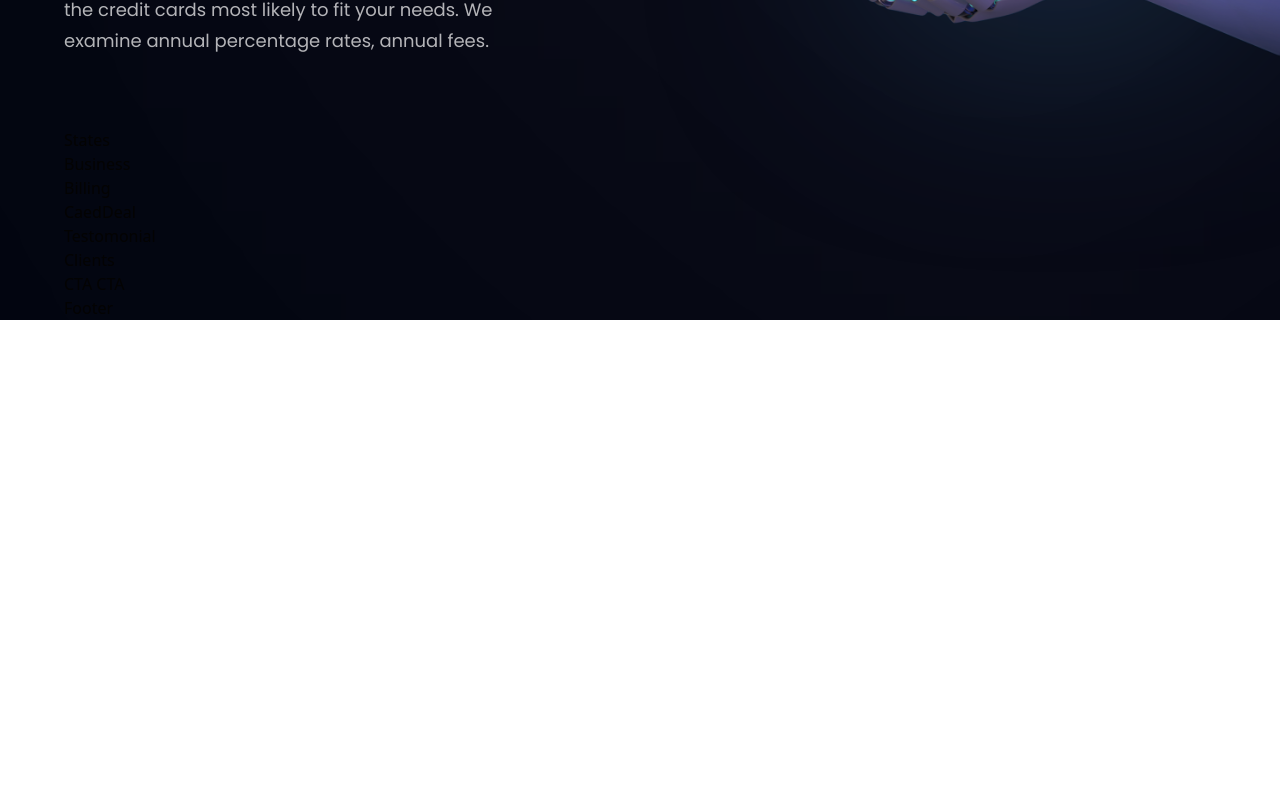
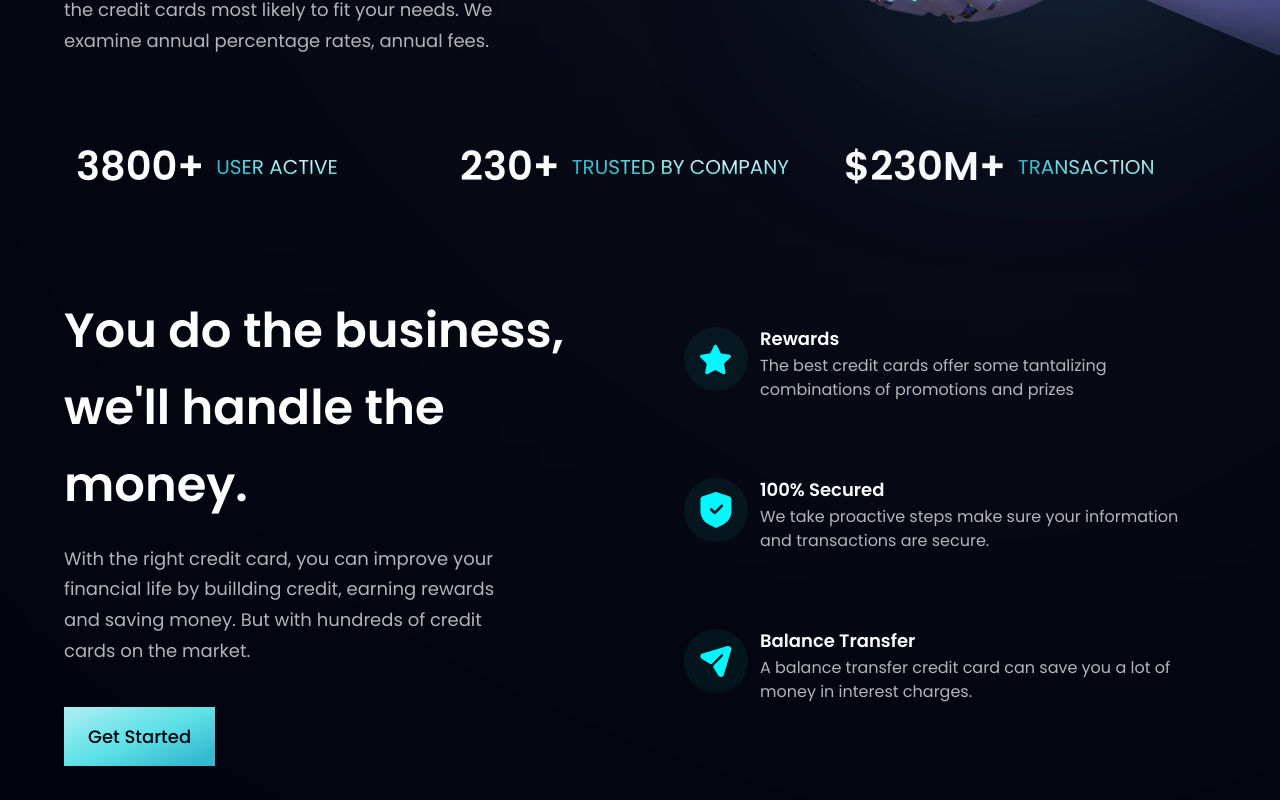
Before and after one commit to Suhelpatel786/react-tailwind-single-page-website, a React (Vite) app: page / in a window 1280 px wide. Shown: the part 660-1460 px from the top of the page. Before the commit the page ends 980 px from the top, so only its background shows below. Built offline with nearby package versions, Linux system fonts and the light colour scheme.

Commit message:
Stats , Features *

```diff
--- a/src/components/Business.jsx
+++ b/src/components/Business.jsx
@@ -1,7 +1,59 @@
 import React from "react";
 
+import { features } from "../constants";
+import styles, { layout } from "../style";
+import Button from "./Button";
+
+const FeatureCard = (feature, index) => (
+  <div
+    className={`flex flex-row sm:p-6 rounded-[20px] ${
+      index === features.length - 1 ? "mb-0" : "mb-6"
+    } feature-card`}
+  >
+    <div
+      className={`rounded-full ${styles.flexCenter} bg-dimBlue w-[64px] h-[64px]`}
+    >
+      <img
+        src={feature.icon}
+        alt="icon"
+        className={`w-[50%] h[50%] object-contain`}
+      />
+    </div>
+
+    <div className="flex flex-1 flex-col ml-3">
+      <h4 className="font-poppins font-semibold text-[18px] leading-[23px] mb-1 text-white">
+        {feature.title}
+      </h4>
+      <p className="font-poppins font-normal text-[16px] leading-[24px] mb-1 text-dimWhite">
+        {feature.content}
+      </p>
+    </div>
+  </div>
+);
+
 const Business = () => {
-  return <div>Business</div>;
+  return (
+    <section id="features" className={layout.section}>
+      <div className={layout.sectionInfo}>
+        <h2 className={`${styles.heading2}`}>
+          You do the business, <br className="sm:block hidden" /> we'll handle
+          the money.{" "}
+        </h2>
+        <p className={`${styles.paragraph} max-w-[470px] mt-5`}>
+          With the right credit card, you can improve your financial life by
+          buillding credit, earning rewards and saving money. But with hundreds
+          of credit cards on the market.
+        </p>
+        <Button styles={"mt-10"} />
+      </div>
+
+      <div className={`${layout.sectionImg} flex-col`}>
+        {features.map((feature, index) => (
+          <FeatureCard key={feature.id} index={index} {...feature} />
+        ))}
+      </div>
+    </section>
+  );
 };
 
 export default Business;
--- a/src/components/Button.jsx
+++ b/src/components/Button.jsx
@@ -1,7 +1,14 @@
 import React from "react";
 
-const Button = () => {
-  return <div>Button</div>;
+const Button = ({ styles }) => {
+  return (
+    <button
+      type="button"
+      className={`py-4 px-6 bg-blue-gradient font-poppins font-medium text-[18px] text-primary outline-none ${styles}`}
+    >
+      Get Started
+    </button>
+  );
 };
 
 export default Button;
--- a/src/components/Hero.jsx
+++ b/src/components/Hero.jsx
@@ -50,10 +50,9 @@
       <div className="absolute z-[0] w-[40%] h-[35%] top-0 pink__gradient" />
       <div className="absolute z-[1] w-[80%] h-[80%] rounded-full bottom-40 white__gradient" />
       <div className="absolute z-[0] w-[50%] h-[50%] right-20 bottom-20 blue__gradient" />
-
-      <div className={`ss:hidden ${styles.flexCenter}`}>
-        <GetStarted />
-      </div>
+    </div>
+    <div className={`ss:hidden ${styles.flexCenter}`}>
+      <GetStarted />
     </div>
   </section>
 );
--- a/src/components/States.jsx
+++ b/src/components/States.jsx
@@ -1,7 +1,27 @@
 import React from "react";
+import { stats } from "../constants";
+import styles from "../style";
 
-const States = () => {
-  return <div>States</div>;
-};
+const States = () => (
+  <section className={`${styles.flexCenter} flex-row flex-wrap sm:mb:20 mb-6`}>
+    {stats.map((stat) => (
+      <div
+        key={stat.id}
+        className={`flex-1 flex flex-row m-3 items-center justify-start`}
+      >
+        <h4
+          className={`font-poppins font-semibold xs:text-[40px] text-[30px] xs:leading-[53px] leading-[43px] text-white`}
+        >
+          {stat.value}
+        </h4>
+        <p
+          className={`font-poppins font-normal xs:text-[20px] text-[15px] xs:leading-[26px] leading-[21px] text-gradient uppercase ml-3`}
+        >
+          {stat.title}
+        </p>
+      </div>
+    ))}
+  </section>
+);
 
 export default States;
```
